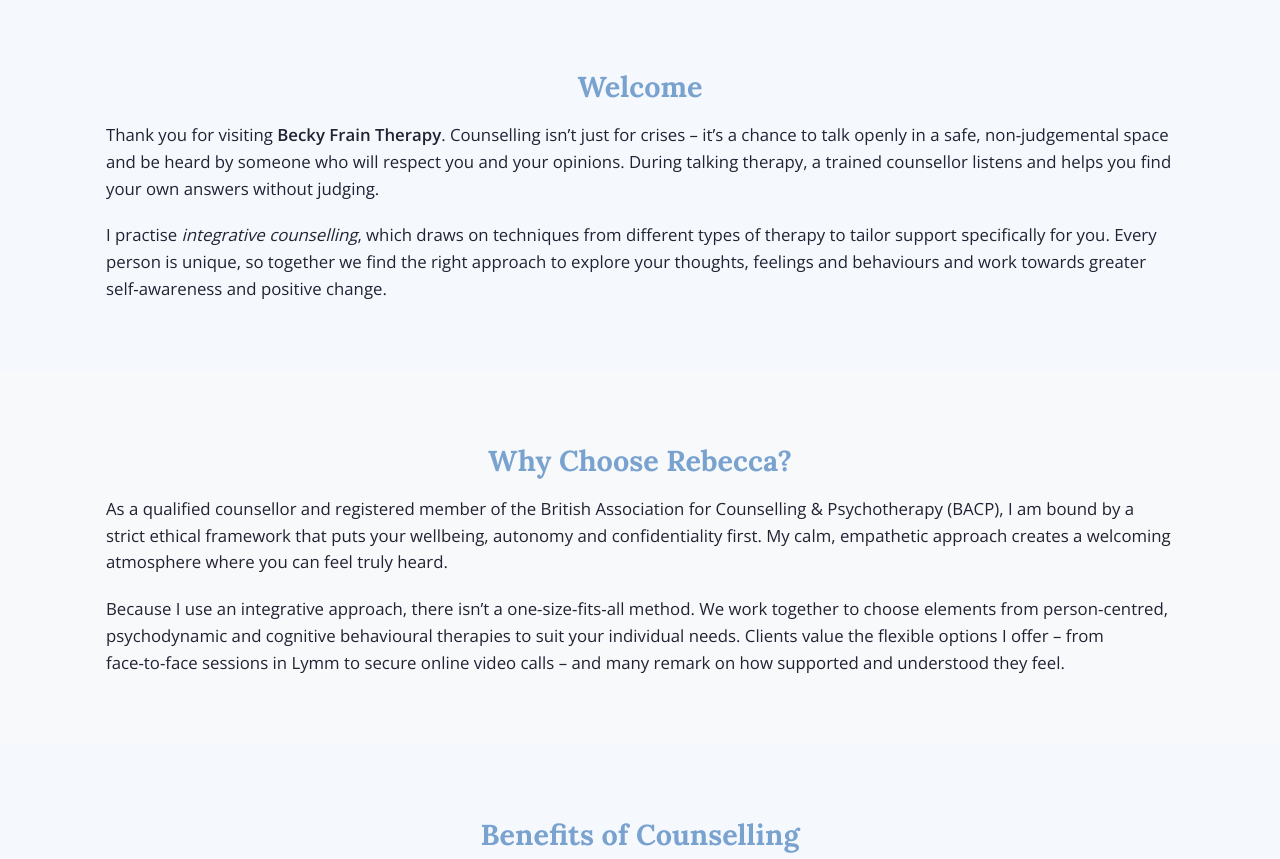
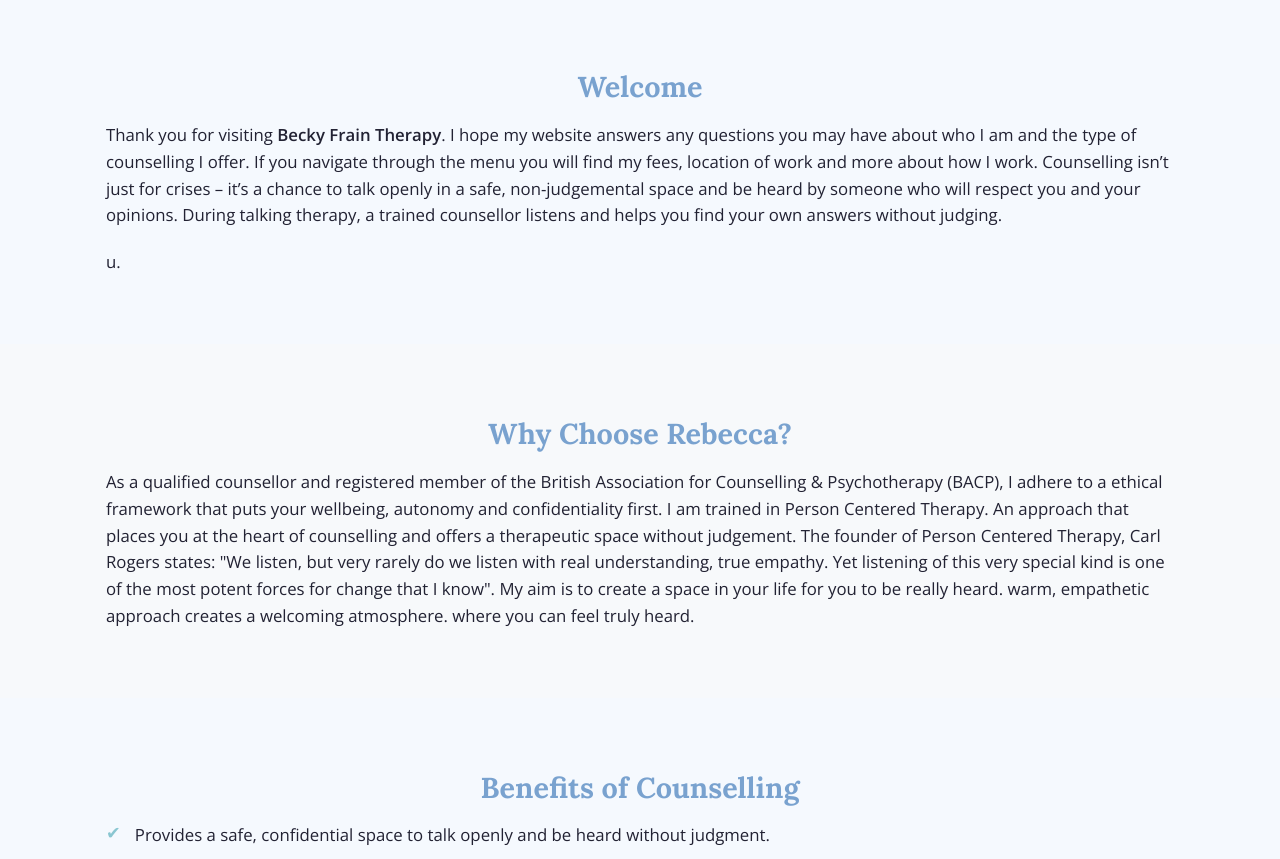
Before and after one commit to beckyfrain/becky-frain-therapy, a plain HTML site: page index.html in a window 1280 px wide. Shown: the part 520-1379 px from the top of the page. Drawn offline with nearby package versions, Linux system fonts and the light colour scheme.

Commit message:
Update index.html

```diff
--- a/index.html
+++ b/index.html
@@ -49,11 +49,15 @@
         <div class="container">
           <h2>Welcome</h2>
           <p>
-            Thank you for visiting <strong>Becky&nbsp;Frain&nbsp;Therapy</strong>. Counselling isn’t just for
+            Thank you for visiting <strong>Becky&nbsp;Frain&nbsp;Therapy</strong>. I hope my website answers any questions you may
+            have about who I am and the type of counselling I offer.
+
+            If you navigate through the menu you will find my fees, location of work and more about how I work. Counselling isn’t just for
             crises – it’s a chance to talk openly in a safe, non‑judgemental space and be heard by someone who will respect you and your opinions. During talking therapy, a trained counsellor listens and helps you find your own answers without judging.
           </p>
           <p>
-            I practise <em>integrative counselling</em>, which draws on techniques from different types of therapy to tailor support specifically for you. Every person is unique, so together we find the right approach to explore your thoughts, feelings and behaviours and work towards greater self‑awareness and positive change.
+
+          u.
           </p>
         </div>
       </section>
@@ -63,10 +67,15 @@
         <div class="container">
           <h2>Why Choose Rebecca?</h2>
           <p>
-            As a qualified counsellor and registered member of the British Association for Counselling &amp; Psychotherapy (BACP), I am bound by a strict ethical framework that puts your wellbeing, autonomy and confidentiality first. My calm, empathetic approach creates a welcoming atmosphere where you can feel truly heard.
-          </p>
+            As a qualified counsellor and registered member of the British Association for Counselling &amp; Psychotherapy (BACP), I adhere to a ethical framework that puts your wellbeing, autonomy and confidentiality first.
+
+
+            I am trained in Person Centered Therapy.    An approach that places you at the heart of counselling and offers a therapeutic
+            space without judgement.   The founder of Person Centered Therapy, Carl Rogers states: "We listen, but very rarely do we listen with real understanding, true empathy.  Yet listening of this very special kind is one of the most potent
+            forces for change that I know".   My aim is to create a space in your life for you to be really heard. warm, empathetic approach creates a welcoming atmosphere. where you can feel truly heard.
+          </p
+
           <p>
-            Because I use an integrative approach, there isn’t a one‑size‑fits‑all method. We work together to choose elements from person‑centred, psychodynamic and cognitive behavioural therapies to suit your individual needs. Clients value the flexible options I offer – from face‑to‑face sessions in Lymm to secure online video calls – and many remark on how supported and understood they feel.
           </p>
         </div>
       </section>
```
